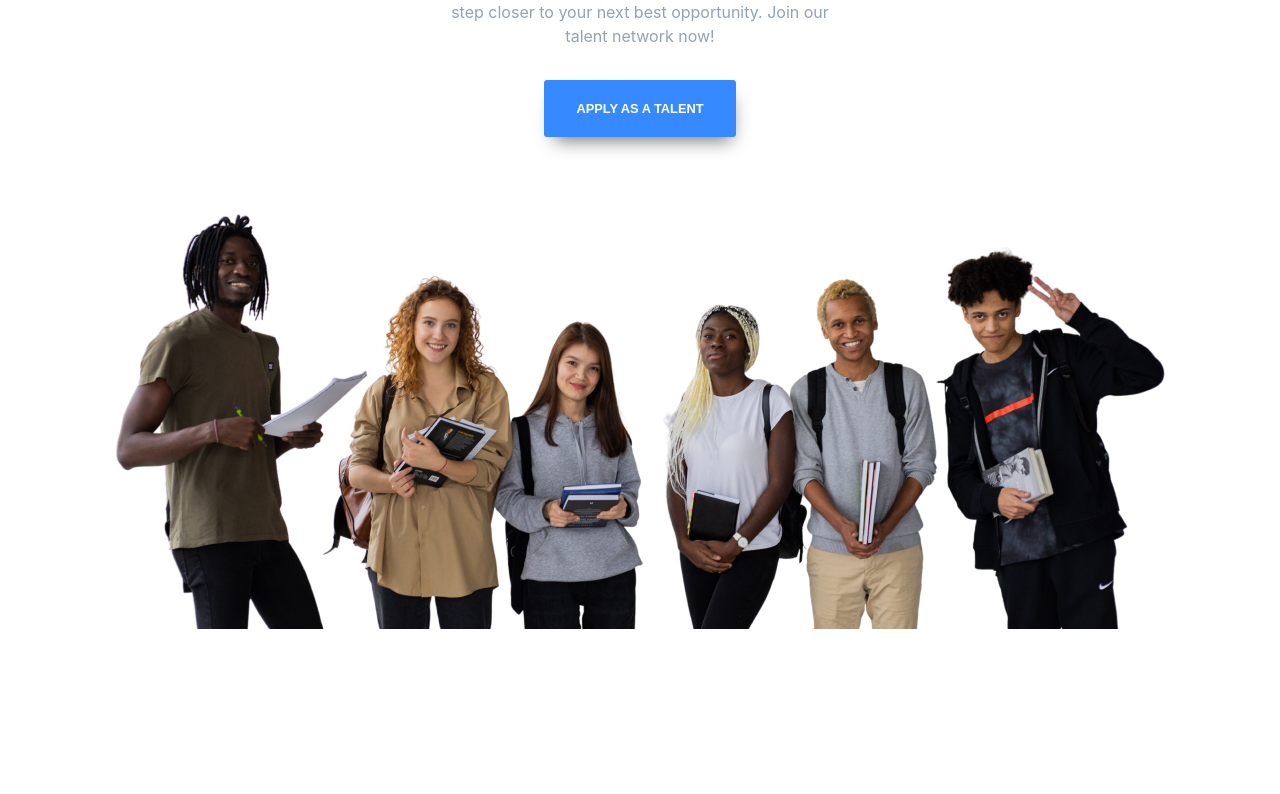
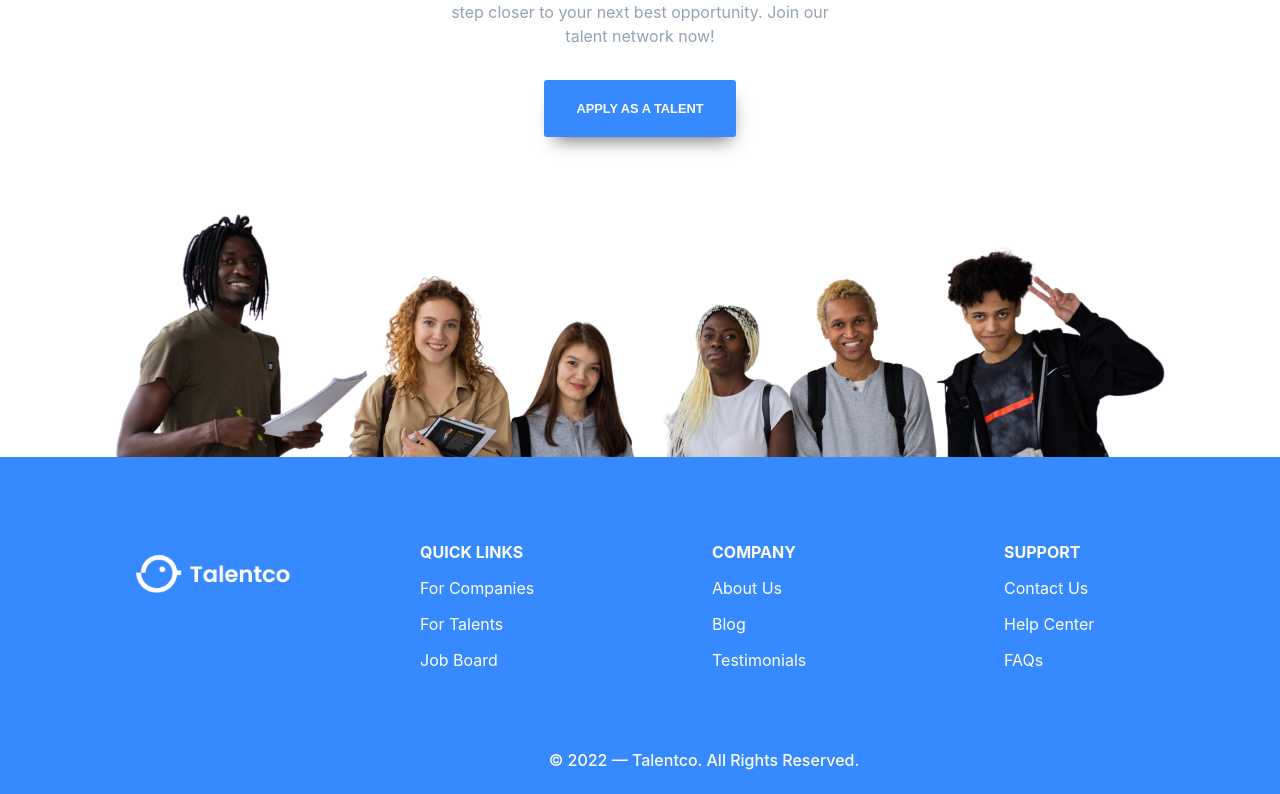
Before and after one commit to emmanuelnkechi/decagon-interview-prep-ui, a React (Create React App) app: page / in a window 1280 px wide. Shown: the part 3585-4379 px from the top of the page. Before the commit the page ends 4218 px from the top, so only its background shows below. Built offline with nearby package versions, Linux system fonts and the light colour scheme.

Commit message:
added footer

```diff
--- /dev/null
+++ b/src/components/layout/landingPage/footer/index.js
@@ -0,0 +1,114 @@
+import styled from "styled-components";
+import { Link } from "react-router-dom";
+
+const Footer = () => {
+  return (
+    <StyledFooter>
+      <div className="footer">
+        <div className="footer-first">
+          <img src="./images/logo-transparent.png" alt="logo" />
+        </div>
+        <div className="footer-second">
+          <h4>QUICK LINKS</h4>
+          <Link to="/">For Companies</Link>
+          <Link to="/">For Talents</Link>
+          <Link to="/">Job Board</Link>
+        </div>
+        <div className="footer-third">
+          <h4>COMPANY</h4>
+          <Link to="/">About Us </Link>
+          <Link to="/">Blog</Link>
+          <Link to="/">Testimonials</Link>
+        </div>
+        <div className="footer-fourth">
+          <h4>SUPPORT</h4>
+          <Link to="/">Contact Us </Link>
+          <Link to="/">Help Center</Link>
+          <Link to="/">FAQs</Link>
+        </div>
+      </div>
+
+      <div className="copyright">© 2022 — Talentco. All Rights Reserved.</div>
+    </StyledFooter>
+  );
+};
+
+const StyledFooter = styled.footer`
+  padding: 4rem 0rem 1.5rem 8rem;
+  color: #fff;
+  background: #3789ff;
+  position: relative;
+  .footer {
+    display: grid;
+    grid-template-columns: 1fr 1fr 1fr 1fr;
+    gap: 1rem;
+    &-first {
+      display: flex;
+      flex-direction: column;
+      img{
+          width:60%;
+          height: auto;
+          margin-top: 2rem;
+      }
+    }
+    &-second {
+      display: flex;
+      flex-direction: column;
+
+      h4 {
+        margin-bottom: 0rem;
+      }
+      a {
+        text-decoration: none;
+        color: #fff;
+        margin-top: 1rem;
+      }
+    }
+    &-third {
+      display: flex;
+      flex-direction: column;
+
+      h4 {
+        margin-bottom: 0rem;
+      }
+      a {
+        text-decoration: none;
+        color: #fff;
+        margin-top: 1rem;
+      }
+    }
+    &-fourth {
+      display: flex;
+      flex-direction: column;
+
+      h4 {
+        margin-bottom: 0rem;
+      }
+      a {
+        text-decoration: none;
+        color: #fff;
+        margin-top: 1rem;
+      }
+    }
+  }
+  .copyright {
+    margin-top: 5rem;
+    text-align: center;
+    font-weight: 500;
+  }
+
+  @media only screen and (min-width: 280px) and (max-width: 768px) {
+    padding: 1rem 0rem 1rem 2rem;
+    .footer {
+    display: grid;
+    grid-template-columns: 1fr 1fr;
+    gap: 1rem;
+    }
+  }
+
+  @media only screen and (min-width: 768px) and (max-width: 1024px) {
+    padding: 3rem 0rem 3rem 3rem;
+  }
+`;
+
+export default Footer;
--- a/src/components/layout/landingPage/index.js
+++ b/src/components/layout/landingPage/index.js
@@ -3,6 +3,8 @@ import Pool from "./possibilityPool";
 import Platform from "./platform";
 import Talent from "./trustedTalent";
 import Matched from "./matched";
+import Footer from "./footer";
+
 const LandingPageLayout = () => {
     return (
         <>
@@ -11,6 +13,7 @@ const LandingPageLayout = () => {
         <Platform />
         <Talent />
         <Matched />
+        <Footer />
         </>
     )
 }
--- a/src/components/layout/landingPage/matched/index.js
+++ b/src/components/layout/landingPage/matched/index.js
@@ -52,7 +52,7 @@ padding: 1rem 5rem;
 .matched-people{
     width: 60%
     margin: 0 auto;
-    margin-bottom: -4rem;
+    margin-bottom: -12rem;
 
     text-align: center;
 }
@@ -74,6 +74,7 @@ padding: 1rem 5rem;
     .matched-people{
         margin-top: 3rem;
       text-align: center;
+      margin-bottom: -3rem;
         img{
             width: 70%;
             height: auto;
@@ -93,6 +94,7 @@ padding: 1rem 5rem;
     .matched-people{
         text-align: center;
         margin-top: 6rem;
+        margin-bottom: -7rem;
         img{
             width: 70%;
             height: auto;
```
Also changed, not shown: public/images/logo-transparent.png (added).
